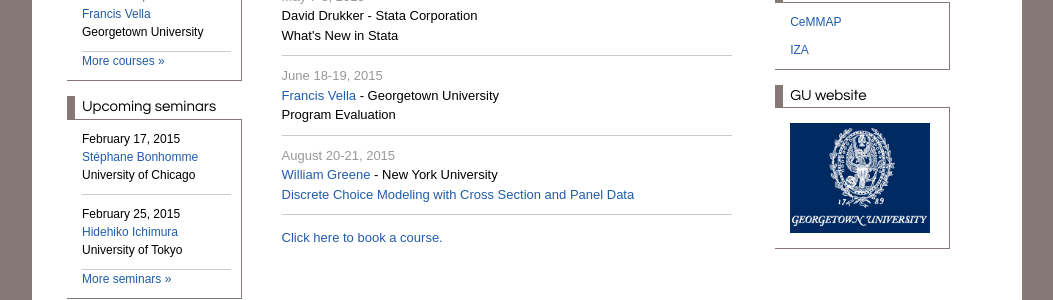
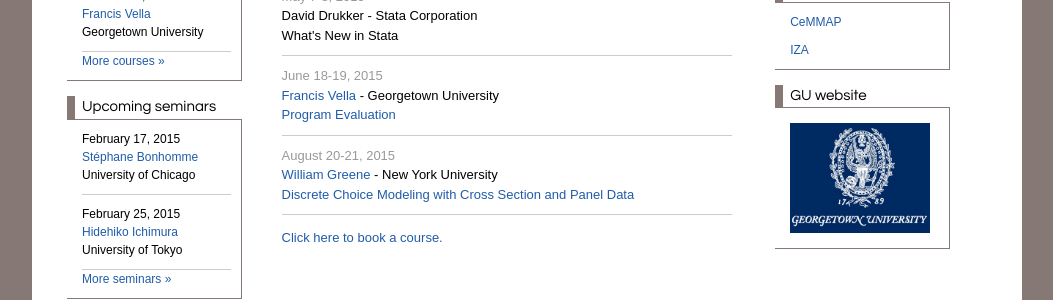
Before and after one commit to georgetown-econ/gcep, a Jekyll site: the page built from courses.html, in a window 1280 px wide. Shown: the part 527-827 px from the top of the page, without its empty margins (113-1166 px from the left). Built offline with Jekyll 4.4.1, drawn with Linux system fonts in a browser that asks for light colours.

Commit message:
Linked to course program pdf and updated image on home page.

```diff
--- a/_data/courses.yml
+++ b/_data/courses.yml
@@ -8,7 +8,7 @@
     schedule: "June 18-19, 2015"
     speaker: "<a href=\"http://faculty.georgetown.edu/fgv/\">Francis Vella</a>"
     workplace: "Georgetown University"
-    title: "Program Evaluation"
+    title: "<a href=\"../assets/resources/Vella_ProgramEvaluation.pdf\">Program Evaluation</a>"
 
 - course:
     schedule: "August 20-21, 2015"
--- a/index.html
+++ b/index.html
@@ -10,7 +10,7 @@
       <h1 class="main-page-title">GCEP Training Courses</br>
       Spring/Summer 2015</h1>
 
-    <img style="float:left; width: 220px; margin-right:10px" src="./assets/images/Georgetown_Riverview.png">
+    <img style="float:left; width: 190px; margin-right:10px" src="./assets/images/Georgetown_Riverview.png">
       <p>Our training courses are designed to be of particular benefit to economists and social scientists in the public and private sectors wanting to know how to use econometric methods and a variety of data to inform policy making.</p>
 
       <p>They run over 1 or 2 days in the new facilities of Georgetown University School of Continuing Studies located in downtown Washington, D.C. at 640 Massachusets Avenue N.W. </p>
```
